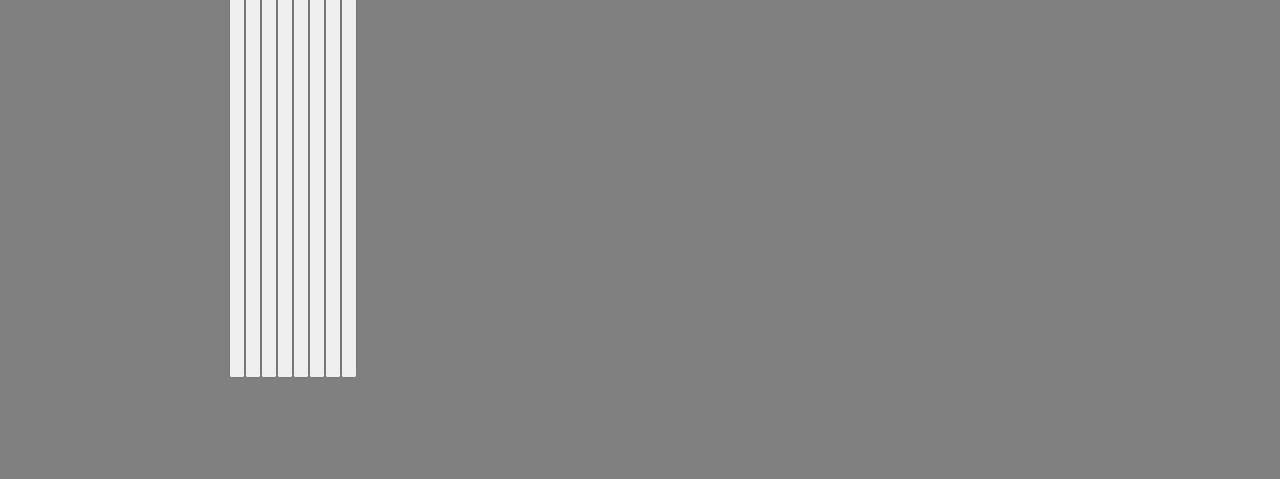
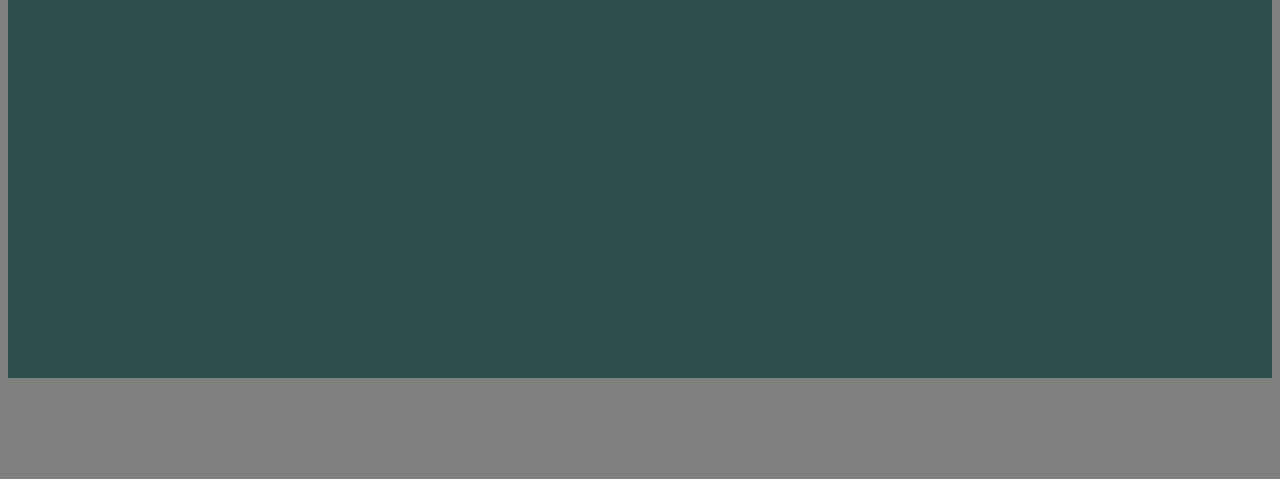
Before and after one commit to QPDoyle/simple_game, a plain HTML site: page index.html in a window 1280 px wide. Shown: the part 321-800 px from the top of the page. Drawn offline with Linux system fonts and the light colour scheme.

Commit message:
better displayed boxed

```diff
--- a/css/index.css
+++ b/css/index.css
@@ -9,28 +9,62 @@ h1 {
     line-height: 1;
     margin-bottom: 0;
 }
+.tiles {
+    display: flex;
+    justify-content: space-evenly;
+    flex-wrap: wrap;
+    background-color: darkslategrey;
 
-.game-board {
-    /* set size of game board */
-    width: 65%;
-    min-height: 400px;
-
-    /* centers game board on the screen */
-    margin: 0 auto;
-
-    /* set layout of holes within game board using flexbox */
-    display: flex;
-    flex-wrap: wrap;
+}
+#tile1 {
+    width: 200px;
+    height: 200px;
+}
+#tile2 {
+    width: 200px;
+    height: 200px;
 }
 
-.tile {
-    /* create mole shape */
-    background-color: darkslategrey;
-    width: 80%;
-    height: 80%;
+#tile3 {
+    width: 200px;
+    height: 200px;
+}
 
-    /* set mole position */
-    position: absolute;
-    top: 100%;
+#tile4 {
+    width: 200px;
+    height: 200px;
+}
 
+#tile5 {
+    width: 200px;
+    height: 200px;
 }
+
+#tile6 {
+    width: 200px;
+    height: 200px;
+}
+
+#tile7 {
+    width: 200px;
+    height: 200px;
+}
+
+#tile8 {
+    width: 200px;
+    height: 200px;
+}
+
+
+.blue{
+    background-color: blue;
+}
+.red{
+    background-color: red;
+}
+.green{
+    background-color: green;
+}
+.yellow{
+    background-color: yellow;
+}
--- a/index.html
+++ b/index.html
@@ -6,20 +6,19 @@
     <body>
         <h1>
             Memory Game
-            <div id="score">0</div>
+            <div id="totalFlips">0</div>
         </h1>
 
-        <div class="game-board">
-            <button class="grey" id="tile1"></button>
-            <button class="grey" id="tile2"></button>
-            <button class="grey" id="tile3"></button>
-            <button class="grey" id="tile4"></button>
-            <button class="grey" id="tile5"></button>
-            <button class="grey" id="tile6"></button>
-            <button class="grey" id="tile7"></button>
-            <button class="grey" id="tile8"></button>
+        <div class="tiles">
+            <div class="unFlipped" id="tile1"></div>
+            <div class="unFlipped" id="tile2"></div>
+            <div class="unFlipped" id="tile3"></div>
+            <div class="unFlipped" id="tile4"></div>
+            <div class="unFlipped" id="tile5"></div>
+            <div class="unFlipped" id="tile6"></div>
+            <div class="unFlipped" id="tile7"></div>
+            <div class="unFlipped" id="tile8"></div>
         </div>
-
         <script src="js/index.js"></script>
     </body>
 </html>
--- a/js/index.js
+++ b/js/index.js
@@ -2,8 +2,7 @@ function Tile(color) {
     this.color = color;
 }
 const tiles = [];
-const totalFlips = 0;
-
+const totalFlips = document.getElementById('totalFlips');
 const tile1 = document.getElementById('tile1');
 const tile2 = document.getElementById('tile2');
 const tile3 = document.getElementById('tile3');
```
